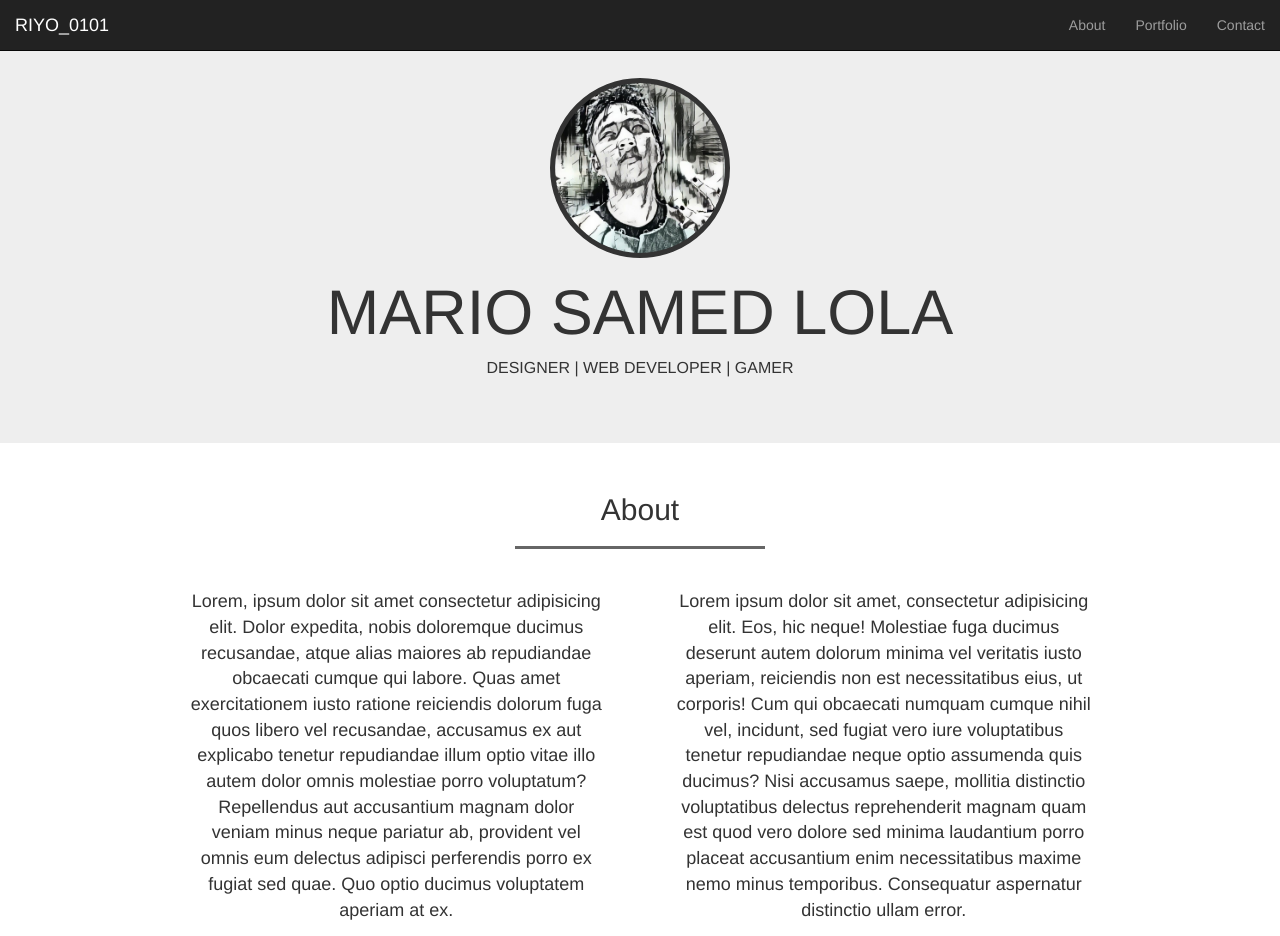
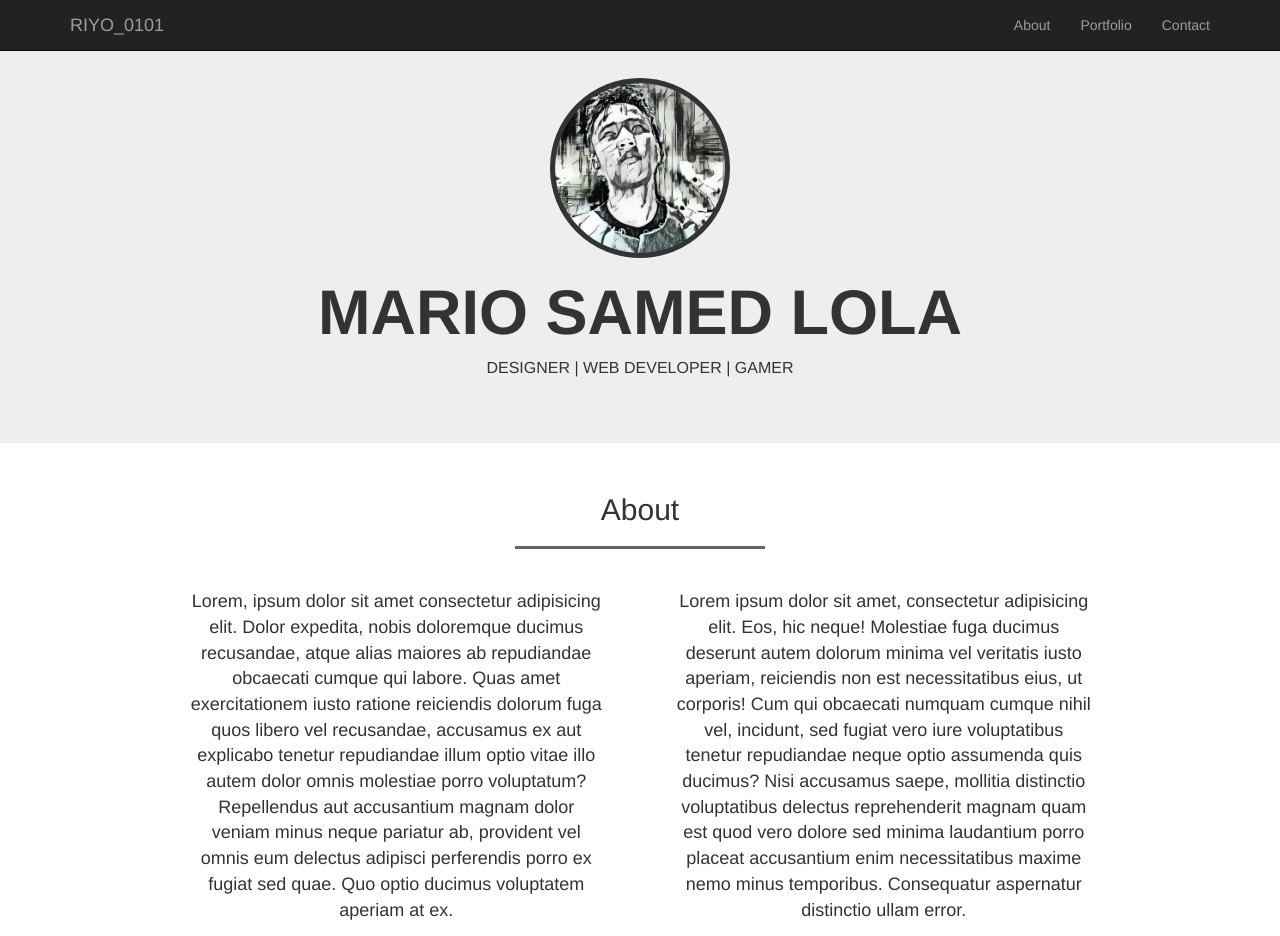
Before and after one commit to riyo0101/lat-bootstrap-3, a plain HTML site: page index.html in a window 1280 px wide. Shown: the top 936 px of the page. Drawn offline with Linux system fonts and the light colour scheme.

Commit message:
tambahan efek

```diff
--- a/css/style.css
+++ b/css/style.css
@@ -13,9 +13,14 @@ body {
     background-color: #333;
 }
 
+.jumbotron h1 {
+    font-weight: bold;
+}
+
 .jumbotron p {
     font-size: 16px;
     text-transform: uppercase;
+
 }
 
 hr {
--- a/index.html
+++ b/index.html
@@ -23,7 +23,9 @@
 <body>
   <!-- NAVBAR -->
   <nav class="navbar navbar-fixed-top navbar-inverse">
-    <div class="container-fluid">
+    <div class="container">
+      <div class="row">
+        <div class="col-sm-12">
           <!-- LOGO -->
           <div class="navbar-header">
             <button type="button" class="navbar-toggle collapsed" data-toggle="collapse"
@@ -44,6 +46,8 @@
               <li><a href="#portfolio" class="page-scroll">Portfolio</a></li>
               <li><a href="#contact" class="page-scroll">Contact</a></li>
             </ul>
+          </div>
+        </div>
       </div>
       <!-- END OPTION -->
     </div>
```
Lines whose indentation alone changed are shown as unchanged.
